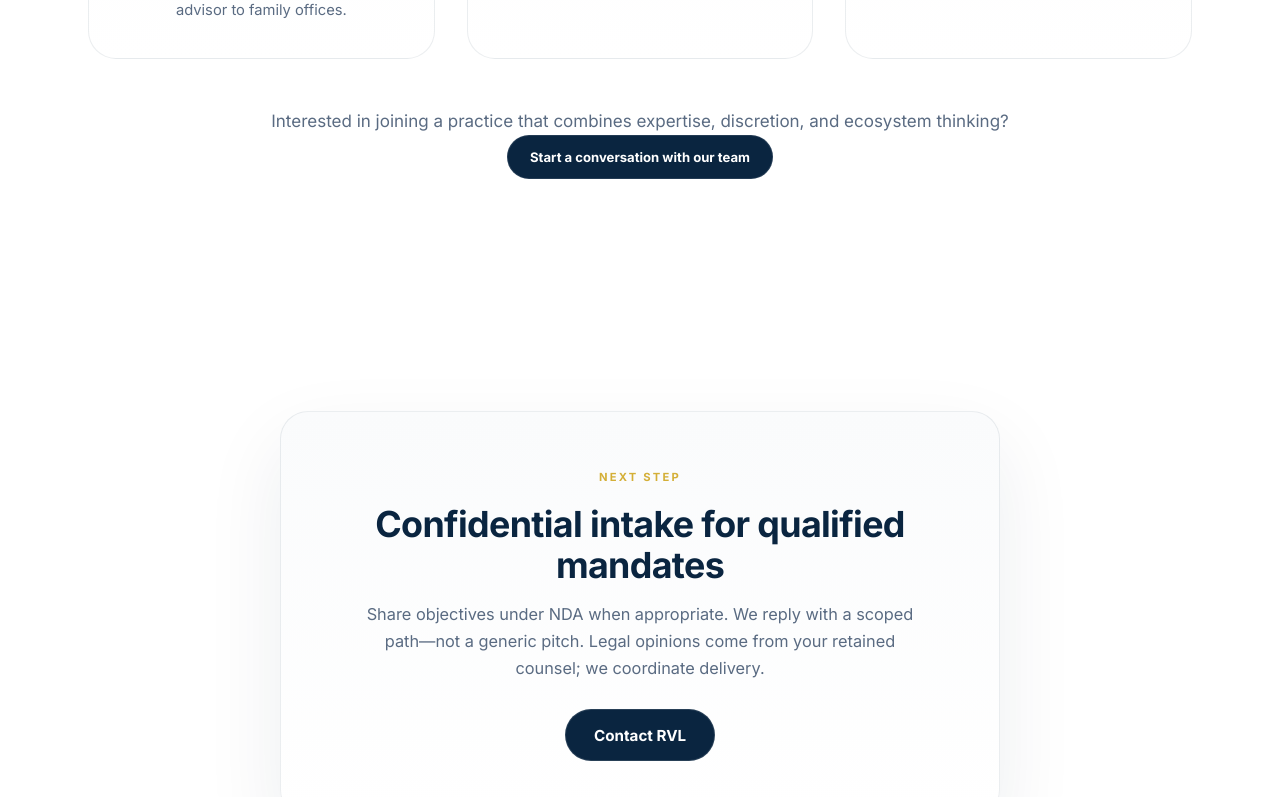
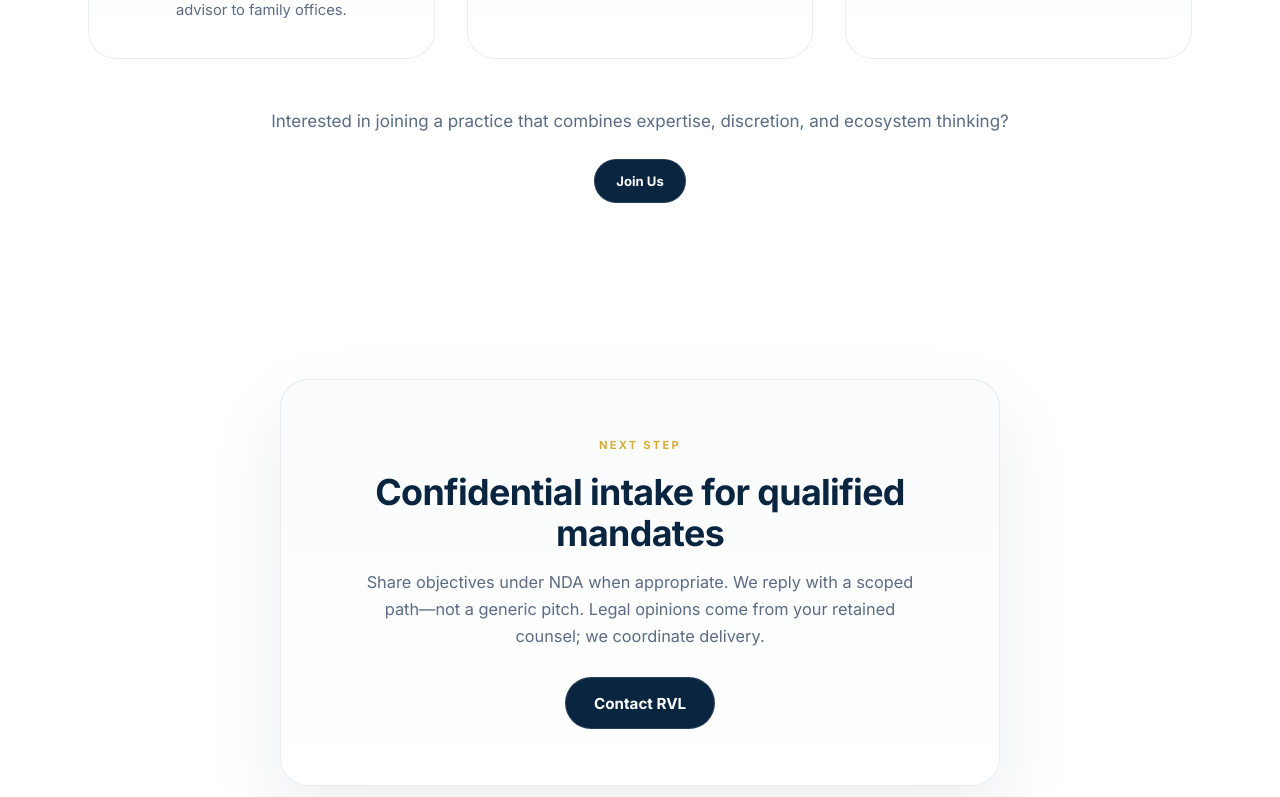
Before and after one commit to rvlfunding/rvl-funding, a Next.js app: page / in a window 1280 px wide. Shown: the part 6620-7417 px from the top of the page. Built offline with nearby package versions, Linux system fonts and the light colour scheme.

Commit message:
Update page.tsx

```diff
--- a/src/app/page.tsx
+++ b/src/app/page.tsx
@@ -436,14 +436,14 @@ export default function Home() {
             <p>
               Interested in joining a practice that combines expertise, discretion, and ecosystem thinking?
             </p>
-            <Link href="/contact" className="link-pill">
-              Start a conversation with our team
+            <Link href="/contact" className="link-pill" style={{ marginTop: '1.5rem', display: 'inline-flex' }}>
+              Join Us
             </Link>
           </div>
         </div>
       </section>
 
-      <section className="cta-band" aria-labelledby="cta-heading">
+      <section className="cta-band" aria-labelledby="cta-heading" style={{ paddingTop: 'clamp(2rem, 4vw, 3rem)' }}>
         <div className="container">
           <div className="cta-inner">
             <span className="eyebrow" style={{ textAlign: 'center' }}>
```
